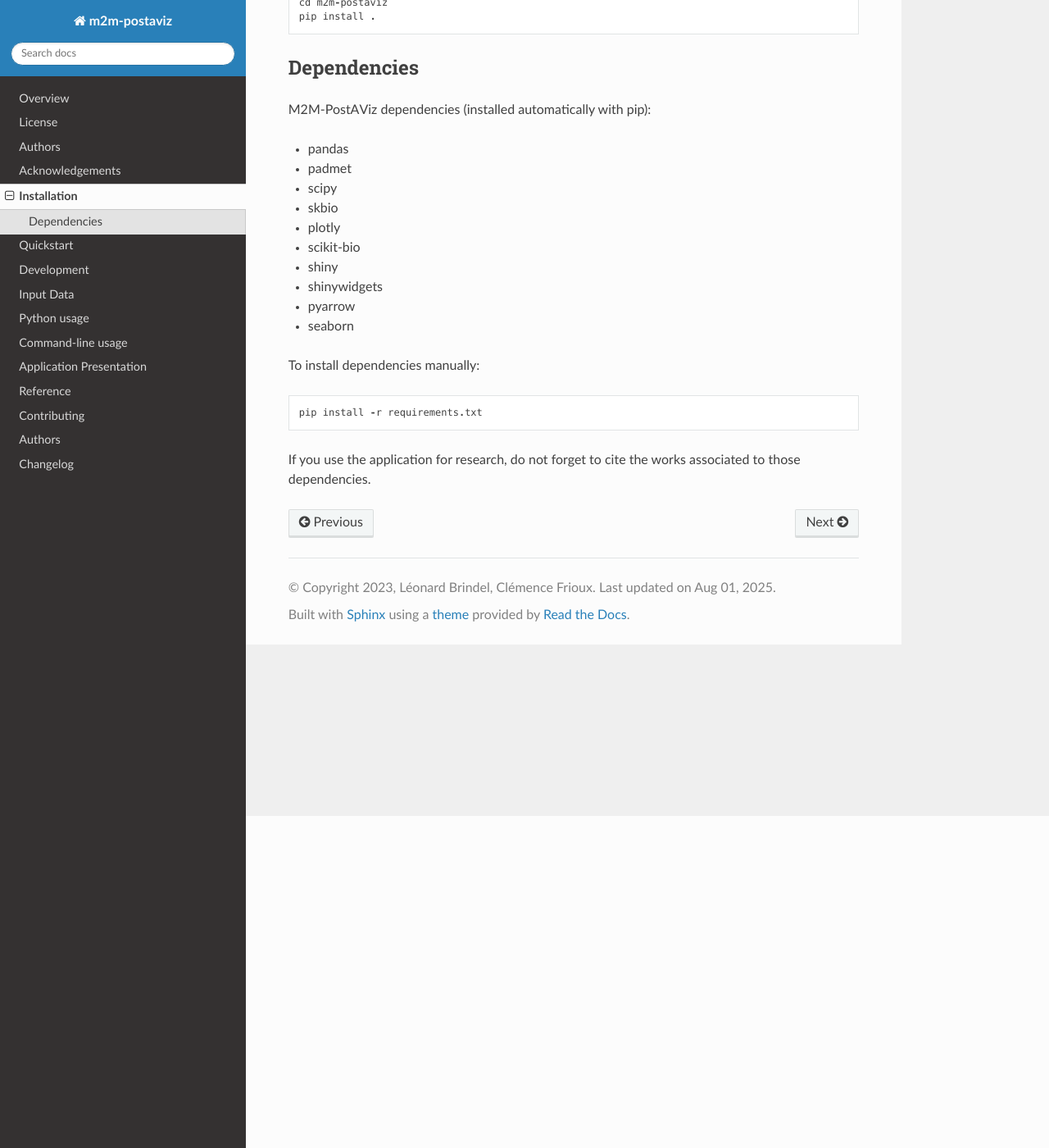
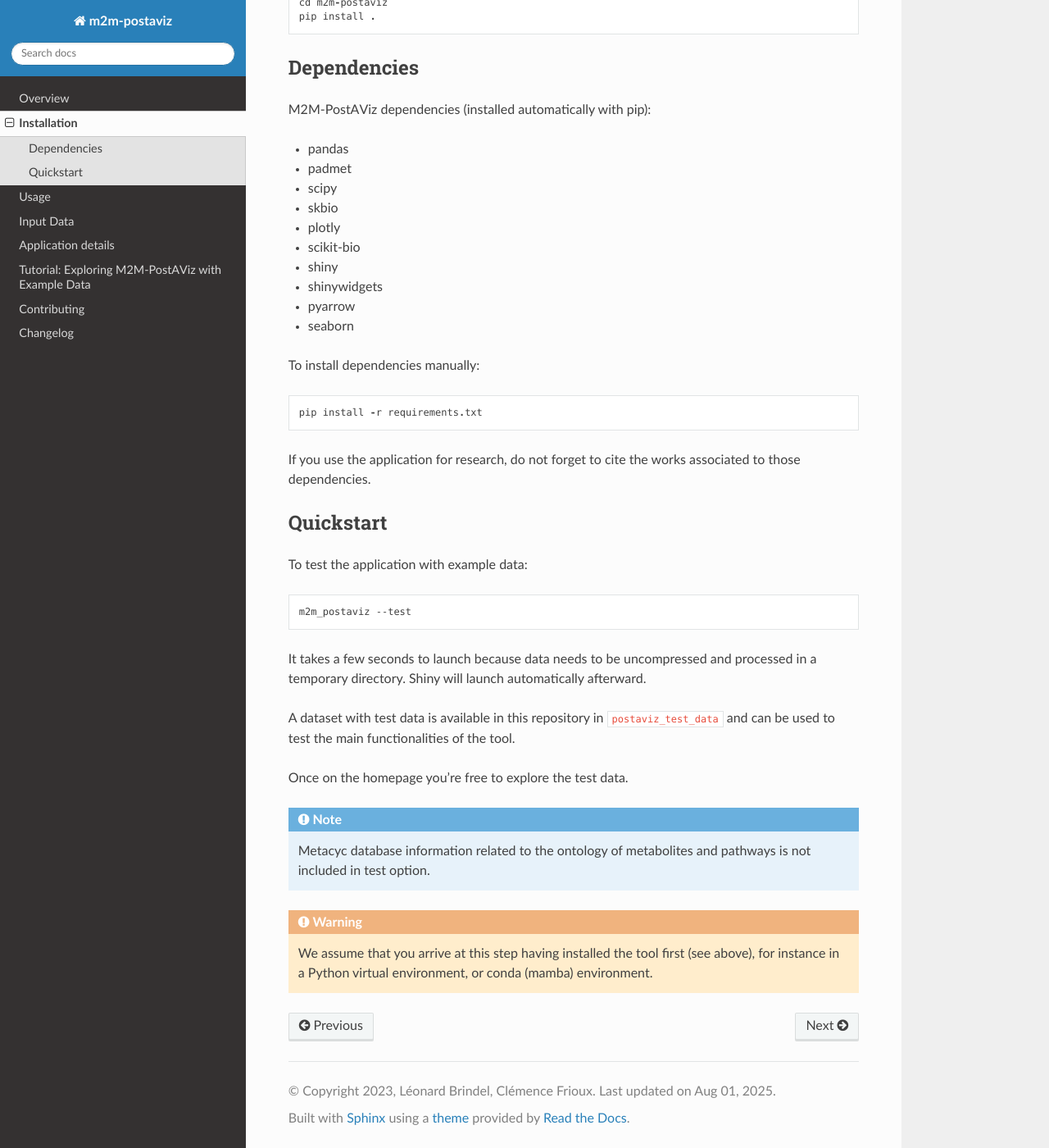
Before and after one commit to AuReMe/metage2metabo-postaviz, a Sphinx documentation site: the page built from docs/installation.rst, in a window 1280 px wide and 1400 px high, scrolled down 405 px. Shown: the whole window at 82% size. Built offline with Sphinx 7.4.7 and the Read the Docs theme 3.1.0, drawn with Linux system fonts in a browser that asks for light colours; pages that are not in the unit, such as notebooks, are missing from menus.

Commit message:
reorganise doc

```diff
--- a/docs/application.rst
+++ b/docs/application.rst
@@ -1,5 +1,5 @@
-Application Presentation
-========================
+Application details
+===================
 
 The application starts in a web browser and enables users to analyse metabolic potential predictions in the light of sample metadata, genome taxonomy, and possibly taking genome abundance into account to weight producibility of metabolites. Several tabs dedicated to different analyses can be browsed.
 
--- a/docs/authors.rst
+++ b/docs/authors.rst
@@ -1 +1 @@
-.. include:: ../AUTHORS.rst
+.. This page is now merged into the "Overview" section.
--- /dev/null
+++ b/docs/dev_notes.rst
@@ -0,0 +1,21 @@
+Development
+===========
+
+To run all the tests run::
+
+    tox run -e clean,(pyXXX),report
+
+Note, to combine the coverage data from all the tox environments run:
+
+* Windows
+
+.. code-block:: bash
+
+    set PYTEST_ADDOPTS=--cov-append
+    tox
+
+* Other
+
+.. code-block:: bash
+
+    PYTEST_ADDOPTS=--cov-append tox
--- a/docs/index.rst
+++ b/docs/index.rst
@@ -7,13 +7,11 @@ Contents
 
    overview
    installation
-   quickstart
-   input_data
    usage
    application
-   reference/index
+   tutorial
+   reference/api
    contributing
-   authors
    changelog
 
 Indices and tables
--- a/docs/installation.rst
+++ b/docs/installation.rst
@@ -35,3 +35,24 @@ To install dependencies manually::
     pip install -r requirements.txt
 
 If you use the application for research, do not forget to cite the works associated to those dependencies.
+
+Quickstart
+==========
+
+To test the application with example data:
+
+.. code-block:: bash
+
+    m2m_postaviz --test
+
+It takes a few seconds to launch because data needs to be uncompressed and processed in a temporary directory. Shiny will launch automatically afterward.
+
+A dataset with test data is available in this repository in ``postaviz_test_data`` and can be used to test the main functionalities of the tool.
+
+Once on the homepage you're free to explore the test data.
+
+.. note::
+   Metacyc database information related to the ontology of metabolites and pathways is not included in test option.
+
+.. warning::
+   We assume that you arrive at this step having installed the tool first (see above), for instance in a Python virtual environment, or conda (mamba) environment.
--- a/docs/overview.rst
+++ b/docs/overview.rst
@@ -18,17 +18,17 @@ M2M-PostAViz integrates and analyses all these outputs, especially in a context
    :width: 70%
 
 License
-=======
+-------
 
 GNU Lesser General Public License v3 (LGPLv3)
 
 Authors
-=======
+-------
 
 Léonard Brindel and `Clémence Frioux <https://cfrioux.github.io>`__ -- `Inria Pleiade team <https://team.inria.fr/pleiade/>`__
 
 Acknowledgements
-================
+----------------
 
 - David James Sherman
 - Jean-Marc Frigerio
--- a/docs/usage.rst
+++ b/docs/usage.rst
@@ -34,4 +33,36 @@ Based on the input listed in :doc:`input_data`, ``m2m_postaviz`` can be run in t
 .. note::
    The preprocessed dataset is stored in a directory in the form of dataframes and files in Parquet format for efficient storage and access.
 
-For more details on input data and directory structure, see :doc:`input_data`.
+For more details on input data and directory structure, see below.
+
+Input Data
+==========
+
+Summary of input files
+----------------------
+
++-------------------+-------------------------------------------------------------+
+| File              | Description                                                 |
++===================+=============================================================+
+| M2M output        | Output directory for each sample from Metage2Metabo         |
++-------------------+-------------------------------------------------------------+
+| 📄 Metadata       | Tabulated file, first column is sample identifier           |
++-------------------+-------------------------------------------------------------+
+| 📄 Taxonomy       | Tabulated file, first column is genome/metabolic network ID |
++-------------------+-------------------------------------------------------------+
+| 📄 Abundance      | Tabulated file, normalized by column sum                    |
++-------------------+-------------------------------------------------------------+
+| Metacyc (optional)| Padmet format, for compound ontology                        |
++-------------------+-------------------------------------------------------------+
+| 🚀 Precomputed    | Directory with preprocessed dataframes (for fast restart)   |
++-------------------+-------------------------------------------------------------+
+
+The mandatory input data are the outputs of Metage2Metabo for each sample/microbial community, and the metadata associated to each of them. Additional facultative inputs are advised to gain the most out of the analysis: taxonomy of the genomes associated to the metabolic networks, abundance of these genomes in the samples/community. It is also possible to provide the Metacyc ontology of the metabolic compounds to analyse the predictions at the level of metabolite families. The latter is only relevant if the metabolic networks were obtained with PathwayTools, i.e. are made of compound identifiers that fit the Metacyc database.
+
+.. note::
+   Metage2Metabo has a first pipeline step dedicated to the reconstruction of metabolic networks with Pathway Tools.
+   If you used ``m2m recon``, your metabolic networks are compatible with the Metacyc database and PostAViz can use the Metacyc ontology of compound families.
+
+In practice, other input data can be provided, including precomputed M2M-PostAViz tables which allow for a much faster restart when rerunning the app on previously analysed data.
+
+.. include:: input_data_details.rst
```
Also changed, not shown: other parts of docs/usage.rst (+0 -1 lines).
